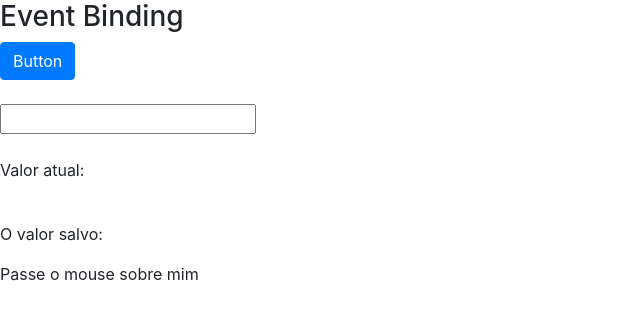
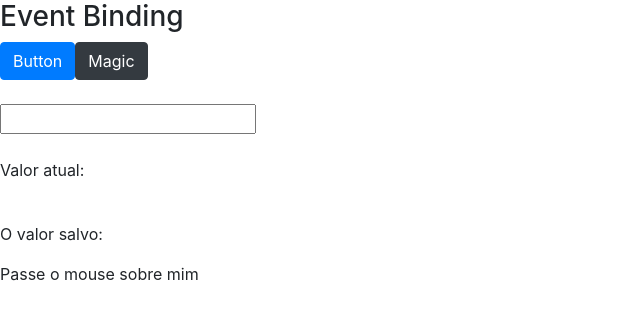
Before and after one commit to GabrielRodriguesDev/Loiane-Angular, an Angular app in the folder data-binding/: page / in a window 1280 px wide. Shown: the top 318 px of the page, without its empty margins (0-640 px from the left). Built offline with nearby package versions, Linux system fonts and the light colour scheme.

Commit message:
Feito teste próprio de event-binding

```diff
--- a/data-binding/src/app/data-binding/data-binding.component.html
+++ b/data-binding/src/app/data-binding/data-binding.component.html
@@ -62,6 +62,10 @@
         <button (click)="buttonClicked()"
         class="btn btn-primary"> Button </button> <!--Ao ser clicado o botton (Método click) executar a function-->
 
+        <button (click)="clieckedMe()"
+        class="btn btn-dark"> Magic </button>
+        <p *ngIf="Magic">Mágica</p>
+
         <br><br>
 
         <input type="text"
@@ -69,6 +73,8 @@
         (keyup.enter)="saveValue($event.target.value)"
         (blur)="saveValue(campoInput.value)"
         #campoInput/> <!--A cada método estamos pegando o valor do input pelo $event e execuntando uma function-->
+
+
       <br><br>
 
       <p>Valor atual: {{valueRealTime}}</p>
@@ -84,6 +90,9 @@
       é executado uma function que troca o valor de uma varial, e se a varial for true muda ela muda aparencia (Só fica true se passarmos,
     o mouse em cima.-->
 
+
+
+
       </div>
     </article>
   </section>
--- a/data-binding/src/app/data-binding/data-binding.component.ts
+++ b/data-binding/src/app/data-binding/data-binding.component.ts
@@ -13,6 +13,8 @@ export class DataBindingComponent implements OnInit {
   confirmedValue: string;
 
   isMouseOver: boolean = false;
+
+  Magic: boolean = false;
 
   getValor(){
     return 1;
@@ -36,6 +38,12 @@ export class DataBindingComponent implements OnInit {
     console.log(this.isMouseOver)
   }
 
+
+  clieckedMe(){
+    this.Magic = !this.Magic;
+
+  }
+
   constructor() { }
 
   ngOnInit(): void {
```
